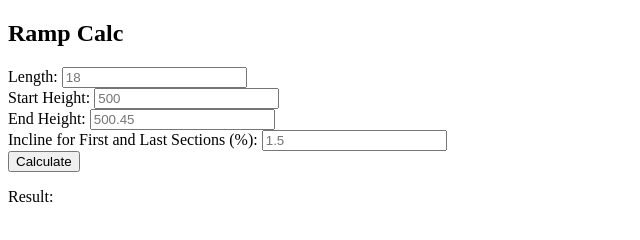
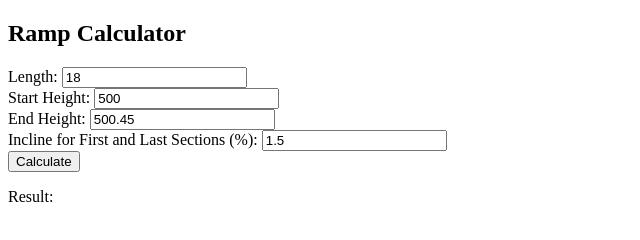
Before and after one commit to ccccc555/ramp, a plain HTML site: page index.html in a window 1280 px wide. Shown: the whole page, without its empty margins (0-640 px from the left). Drawn offline with Linux system fonts and the light colour scheme.

Commit message:
Update index.html

```diff
--- a/index.html
+++ b/index.html
@@ -4,18 +4,18 @@
   <title>Ramp</title>
 </head>
 <body>
-  <h2>Ramp Calc</h2>
+  <h2>Ramp Calculator</h2>
   <label for="length">Length:</label>
-  <input type="number" id="length" step="any" placeholder="18">
+  <input type="number" id="length" step="any" value="18">
   <br>
   <label for="startHeight">Start Height:</label>
-  <input type="number" id="startHeight" step="any" placeholder="500">
+  <input type="number" id="startHeight" step="any" value="500">
   <br>
   <label for="endHeight">End Height:</label>
-  <input type="number" id="endHeight" step="any" placeholder="500.45">
+  <input type="number" id="endHeight" step="any" value="500.45">
   <br>
   <label for="incline1">Incline for First and Last Sections (%):</label>
-  <input type="number" id="incline1" step="any" placeholder="1.5" >
+  <input type="number" id="incline1" step="any" value="1.5" >
   <br>
   <button onclick="calculate()">Calculate</button>
   <p>Result:</p>
```
